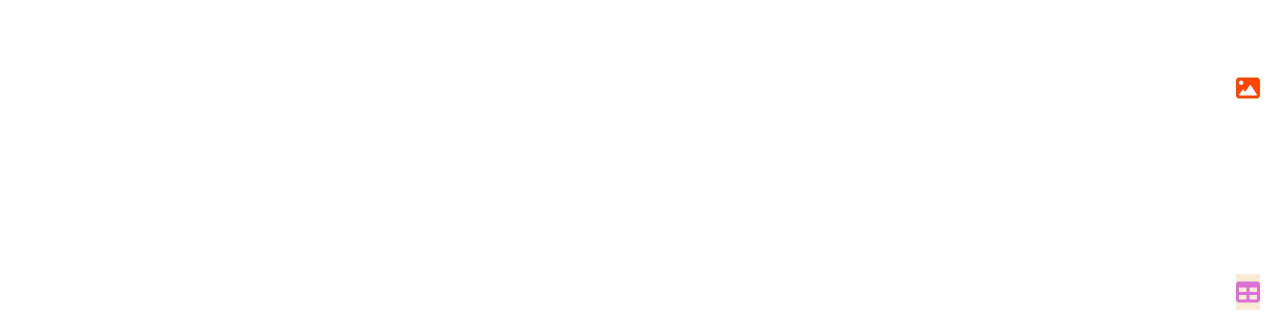
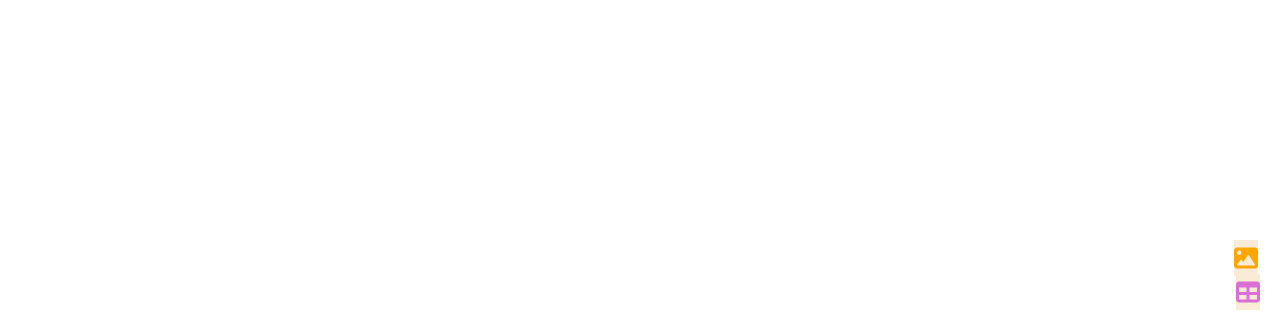
Before and after one commit to Shilpa3107/System_Design, an Angular app: page /about in a window 1280 px wide. Shown: the part 470-796 px from the top of the page. Built offline with nearby package versions, Linux system fonts and the light colour scheme.

Commit message:
Changed the position of icon

```diff
--- a/src/app/imagepopup/imagepopup.component.css
+++ b/src/app/imagepopup/imagepopup.component.css
@@ -1,32 +1,35 @@
 /* Style the image popup container */
 .image-popup-container {
     position: fixed;
-    top: 0;
-    left: 0;
-    right: 0;
-    bottom: 0;
+    bottom: 100px; /* Adjust the bottom position as per your preference to move it above the end of the page */
+    right: 12px; /* Adjust the right position as per your preference */
     z-index: 9999; /* Ensure the popup is displayed above other content */
     cursor: pointer;
   }
 
   /* Style the image popup */
   .image-popup {
-    position: relative; /* Add this to make sure the icon is positioned relative to the popup */
-    max-width: 80%; /* Set the maximum width for the popup */
-    max-height: 80%; /* Set the maximum height for the popup */
+    position: fixed;
+    top: 50%;
+    left: 50%;
+    transform: translate(-50%, -50%);
+    width: 60px; /* Set a specific width for the popup */
+    height: auto; /* Set height to auto to maintain aspect ratio */
     display: flex;
     align-items: center;
     justify-content: center;
     padding: 10px; /* Add some padding to the popup */
     box-sizing: border-box;
+    background-color: rgba(0, 0, 0, 0.5); /* Semi-transparent background */
   }
 
   /* Style the popup icon */
   .popup-icon {
+    font-size: 24px; /* Adjust the icon size as per your preference */
+    color: orange; /* Adjust the icon color as per your preference */
+    background-color: antiquewhite;
     position: absolute;
-    top: 540px; /* Adjust the top position as per your preference */
-    right: 20px; /* Adjust the right position as per your preference */
-    font-size: 24px; /* Adjust the icon size as per your preference */
-    color: orangered; /* Adjust the icon color as per your preference */
+    top: 10px; /* Adjust the top position as per your preference */
+    right: 10px; /* Adjust the right position as per your preference */
     z-index: 1; /* Ensure the icon is displayed above the image */
   }
--- a/src/app/imagepopup/imagepopup.component.html
+++ b/src/app/imagepopup/imagepopup.component.html
@@ -1,15 +1,13 @@
 <section class = "imagepopup">
-    <div class="image-popup-container">
-        <div class="image-popup" *ngIf = "showImage">
-            <img [src] = "imageUrl" alt ="Popup Image">
-        </div>
-        <div class ="popup-icon" (click)="toggleImage()">
-            <!-- <ng-container *ngIf="!showImage; else hideImage"> -->
-            <i class="fas fa-image"></i>
-            <!-- </ng-container> -->
-            <!-- <ng-template #hideImage>
-
-            </ng-template> -->
-        </div>
-   </div>
+   <div class="image-popup-container">
+    <div class="image-popup" *ngIf="showImage">
+         <img [src]="imageUrl" alt="Popup Image">
+    </div>
+    <div class="popup-icon" *ngIf="showImage" (click)="toggleImage()">
+          <i class="fas fa-image"></i>
+    </div>
+    <div class="popup-icon" *ngIf="!showImage" (click)="toggleImage()">
+         <i class="fas fa-image"></i>
+    </div>
+  </div>
 </section>
```
